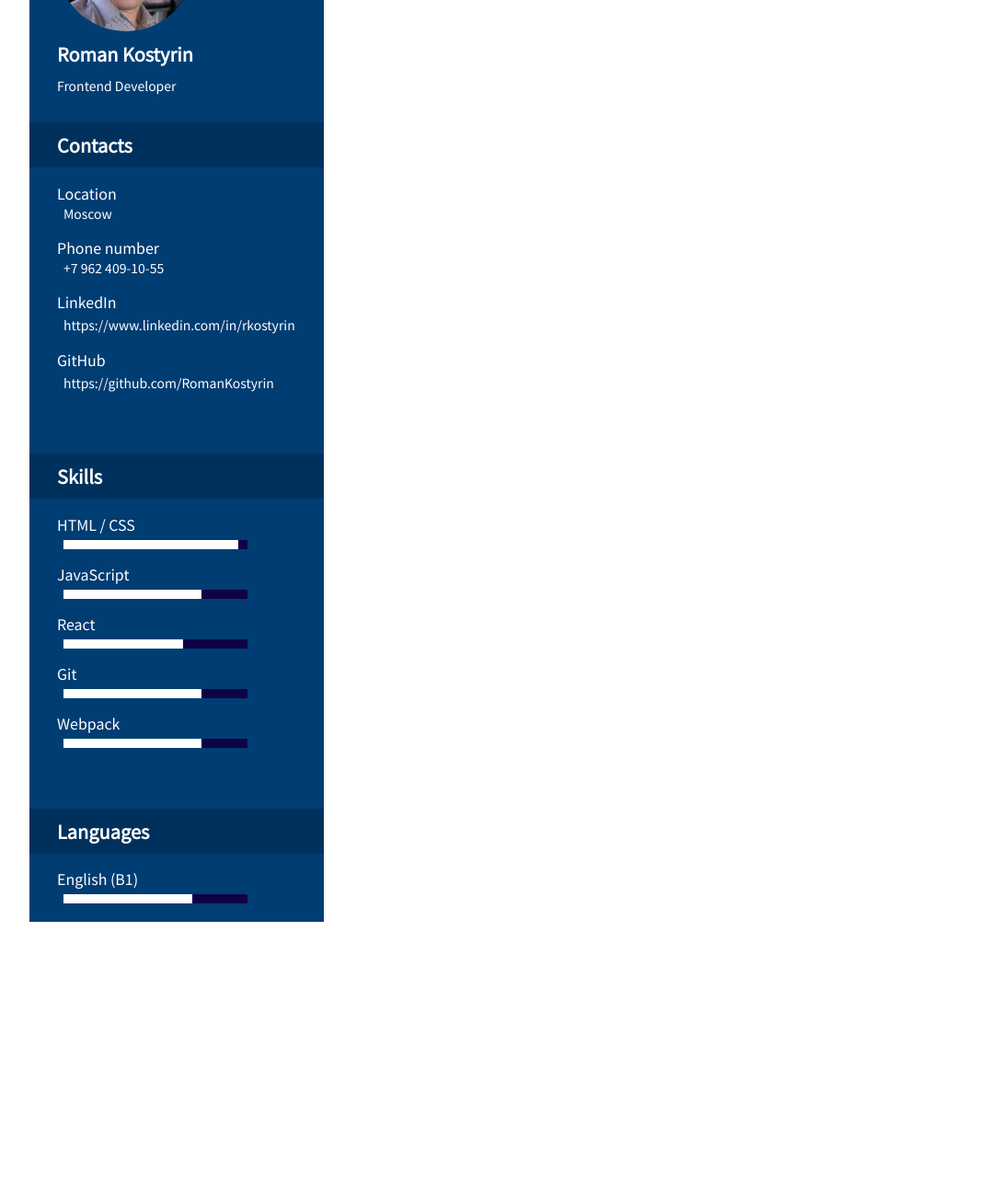
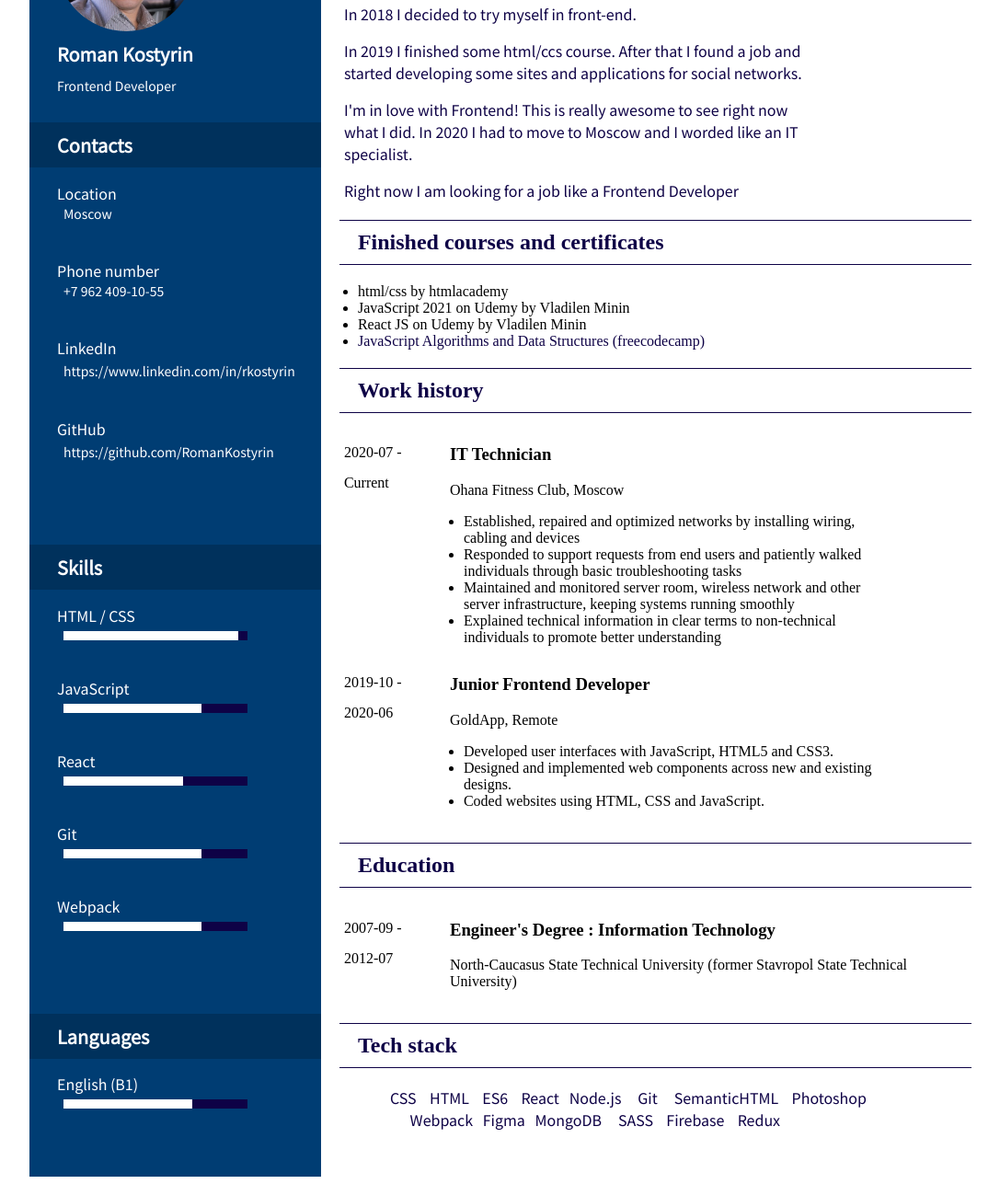
Before and after one commit to RomanKostyrin/rsschool-cv, a plain HTML site: page index.html in a window 1280 px wide. Shown: the part 144-1431 px from the top of the page at 92% size, without its empty margins (96-1183 px from the left). Before the commit the page ends 1154 px from the top, so only its background shows below. Drawn offline with Linux system fonts and the light colour scheme.

Commit message:
feat: add right side, add education, work history and tech task modules

```diff
--- a/index.html
+++ b/index.html
@@ -16,7 +16,7 @@
   <body>
     <main>
       <h1 class="visually-hidden">Kostyrin Roman</h1>
-      <div class="container img">
+      <div class="container">
         <section class="section section--left">
           <header class="header">
             <img
@@ -31,58 +31,181 @@
           </header>
           <main class="main">
             <div class="contacts">
-                <h2 class="header--text">
-                    Contacts
-                </h2>
+              <h2 class="header--text">Contacts</h2>
               <ul class="contacts--list">
-                    <li> <p class="contacts--text">Location</p>
-                        <p class="contacts--text__second">Moscow</p></li>
-                    <li> <p class="contacts--text">Phone number</p>
-                        <p class="contacts--text__second">+7 962 409-10-55</p></li>
-                    <li> <p class="contacts--text">LinkedIn</p>
-                        <a class="contacts--text__link" href="https://www.linkedin.com/in/rkostyrin">https://www.linkedin.com/in/rkostyrin</a></li>
-                    <li> <p class="contacts--text">GitHub</p>
-                        <a class="contacts--text__link" href="https://github.com/RomanKostyrin">https://github.com/RomanKostyrin</a></li>
+                <li>
+                  <p class="contacts--text">Location</p>
+                  <p class="contacts--text__second">Moscow</p>
+                </li>
+                <li>
+                  <p class="contacts--text">Phone number</p>
+                  <p class="contacts--text__second">+7 962 409-10-55</p>
+                </li>
+                <li>
+                  <p class="contacts--text">LinkedIn</p>
+                  <a
+                    class="contacts--text__link"
+                    href="https://www.linkedin.com/in/rkostyrin"
+                    >https://www.linkedin.com/in/rkostyrin</a
+                  >
+                </li>
+                <li>
+                  <p class="contacts--text">GitHub</p>
+                  <a
+                    class="contacts--text__link"
+                    href="https://github.com/RomanKostyrin"
+                    >https://github.com/RomanKostyrin</a
+                  >
+                </li>
               </ul>
             </div>
             <div class="skills">
-                <h2 class="header--text">
-                    Skills
-                </h2>
+              <h2 class="header--text">Skills</h2>
               <ul class="skills--list">
-                    <li> <p class="skills--text">HTML / CSS</p>
-                        <div class="skills--scale skills--scale__html"></div>     </li>
-                    <li> <p class="skills--text">JavaScript</p>
-                        <div class="skills--scale skills--scale__js"></div></li>
-                    <li> <p class="skills--text">React</p>
-                        <div class="skills--scale skills--scale__react"></div></li>
-                    <li> <p class="skills--text">Git</p>
-                        <div class="skills--scale skills--scale__git"></div></li>
-                    <li> <p class="skills--text">Webpack</p>
-                       <div class="skills--scale skills--scale__webpack"></div></li>
+                <li>
+                  <p class="skills--text">HTML / CSS</p>
+                  <div class="skills--scale skills--scale__html"></div>
+                </li>
+                <li>
+                  <p class="skills--text">JavaScript</p>
+                  <div class="skills--scale skills--scale__js"></div>
+                </li>
+                <li>
+                  <p class="skills--text">React</p>
+                  <div class="skills--scale skills--scale__react"></div>
+                </li>
+                <li>
+                  <p class="skills--text">Git</p>
+                  <div class="skills--scale skills--scale__git"></div>
+                </li>
+                <li>
+                  <p class="skills--text">Webpack</p>
+                  <div class="skills--scale skills--scale__webpack"></div>
+                </li>
               </ul>
             </div>
+          </main>
+          <footer class="footer">
             <div class="contacts">
-                <h2 class="header--text">
-                    Languages
-                </h2>
+              <h2 class="header--text">Languages</h2>
               <p class="skills--text">English (B1)</p>
               <div class="skills--scale skills--scale__english"></div>
             </div>
+          </footer>
+        </section>
+        <section class="section section--right about">
+          <header>
+            <h2 class="about--header">About</h2>
+            <p class="about--text">
+              From 2015 until 2018 I had some personal management experience.
+            </p>
+            <p class="about--text">
+              In 2018 I decided to try myself in front-end.
+            </p>
+            <p class="about--text">
+              In 2019 I finished some html/ccs course. After that I found a job
+              and started developing some sites and applications for social
+              networks.
+            </p>
+            <p class="about--text">
+              I'm in love with Frontend! This is really awesome to see right now
+              what I did. In 2020 I had to move to Moscow and I worded like an
+              IT specialist.
+            </p>
+            <p class="about--text">
+              Right now I am looking for a job like a Frontend Developer
+            </p>
+          </header>
+          <main>
+            <h2 class="about--header">Finished courses and certificates</h2>
+            <ul>
+              <li>html/css by htmlacademy</li>
+              <li>JavaScript 2021 on Udemy by Vladilen Minin</li>
+              <li>React JS on Udemy by Vladilen Minin</li>
+              <li>
+                <a
+                  class="about--link"
+                  href="https://www.freecodecamp.org/certification/fcc050fba0f-a858-488a-9a7a-ca450298415d/javascript-algorithms-and-data-structures"
+                  >JavaScript Algorithms and Data Structures (freecodecamp)</a
+                >
+              </li>
+            </ul>
+            <h2 class="about--header">Work history</h2>
+            <div class="work">
+              <div class="work--item">
+                <p class="work--date">2020-07 -</p>
+                <p class="work--date">Current</p>
+              </div>
+              <div class="work--item">
+                <h3 class="work--header">IT Technician</h3>
+                <p class="work--place">Ohana Fitness Club, Moscow</p>
+                <ul class="work--list">
+                  <li class="work--li">
+                    Established, repaired and optimized networks by installing
+                    wiring, cabling and devices
+                  </li>
+                  <li class="work--li">
+                    Responded to support requests from end users and patiently
+                    walked individuals through basic troubleshooting tasks
+                  </li>
+                  <li class="work--li">
+                    Maintained and monitored server room, wireless network and
+                    other server infrastructure, keeping systems running
+                    smoothly
+                  </li>
+                  <li class="work--li">
+                    Explained technical information in clear terms to
+                    non-technical individuals to promote better understanding
+                  </li>
+                </ul>
+              </div>
+            </div>
+            <div class="work">
+              <div class="work--item">
+                <p class="work--date">2019-10 -</p>
+                <p class="work--date">2020-06</p>
+              </div>
+              <div class="work--item">
+                <h3 class="work--header">Junior Frontend Developer</h3>
+                <p class="work--place">GoldApp, Remote</p>
+                <ul class="work--list">
+                  <li class="work--li">
+                    Developed user interfaces with JavaScript, HTML5 and CSS3.
+                  </li>
+                  <li class="work--li">
+                    Designed and implemented web components across new and
+                    existing designs.
+                  </li>
+                  <li class="work--li">
+                    Coded websites using HTML, CSS and JavaScript.
+                  </li>
+                </ul>
+              </div>
+            </div>
+            <h2 class="about--header">Education</h2>
+            <div class="work">
+              <div class="work--item">
+                <p class="work--date">2007-09 -</p>
+                <p class="work--date">2012-07</p>
+              </div>
+              <div class="work--item">
+                <h3 class="work--header">
+                  Engineer's Degree : Information Technology
+                </h3>
+                <p class="work--place">
+                  North-Caucasus State Technical University (former Stavropol
+                  State Technical University)
+                </p>
+              </div>
+            </div>
+            <h2 class="about--header">Tech stack</h2>
+            <pre class="about--text">
+              CSS    HTML    ES6    React   Node.js     Git     SemanticHTML    Photoshop
+                    Webpack   Figma   MongoDB     SASS    Firebase    Redux
+            </pre>
           </main>
-           <footer class="footer">
-
-           </footer>
+        </section>
       </div>
-        </section>
-        <section class="section section--right">
-
-        </section>
-
-
     </main>
-    <footer class="footer">
-      <div class="container"></div>
-    </footer>
   </body>
 </html>
--- a/style.css
+++ b/style.css
@@ -9,13 +9,10 @@
   overflow: hidden;
 }
 .container {
+  display: flex;
   margin: 0 auto;
   max-width: 1024px;
   width: calc(100% - 40px);
-}
-.img {
-  display: flex;
-  flex-direction: column;
 }
 .img--photo {
   border-radius: 50%;
@@ -88,7 +85,8 @@
   font-weight: 100;
   color: white;
 }
-.contacts--text__link:hover {
+.contacts--text__link:hover,
+.about--link:hover {
   color: rgb(33, 189, 66);
 }
 .contacts--list,
@@ -96,6 +94,11 @@
   list-style: none;
   padding: 0px;
 }
+.skills--list li,
+.contacts--list li {
+  margin-bottom: 40px;
+}
+
 .skills--scale {
   margin-top: 5px;
   margin-left: 37px;
@@ -144,3 +147,45 @@
     rgb(14, 2, 70) 70%
   );
 }
+.section--right {
+  padding: 10px 0px;
+}
+.about--text {
+  padding-left: 25px;
+  color: rgb(14, 2, 70);
+  max-width: 510px;
+  font-family: 'Noto Sans TC', sans-serif;
+}
+.about--header {
+  color: rgb(14, 2, 70);
+  padding: 10px 10px 10px 20px;
+  margin-left: 20px;
+  border-top: 1px solid rgb(14, 2, 70);
+  border-bottom: 1px solid rgb(14, 2, 70);
+}
+.about--link {
+  cursor: pointer;
+  color: rgb(14, 2, 70);
+  text-decoration: none;
+}
+.work--item,
+.work--header,
+.work--place {
+  margin-left: 25px;
+}
+.work--date {
+  min-width: 65px;
+  margin-bottom: 0px;
+  margin-top: 15px;
+}
+.work--header {
+  margin-top: 15px;
+}
+.work {
+  display: flex;
+  justify-content: flex-start;
+}
+
+.work--list {
+  max-width: 450px;
+}
```
Lines whose indentation alone changed are shown as unchanged.
